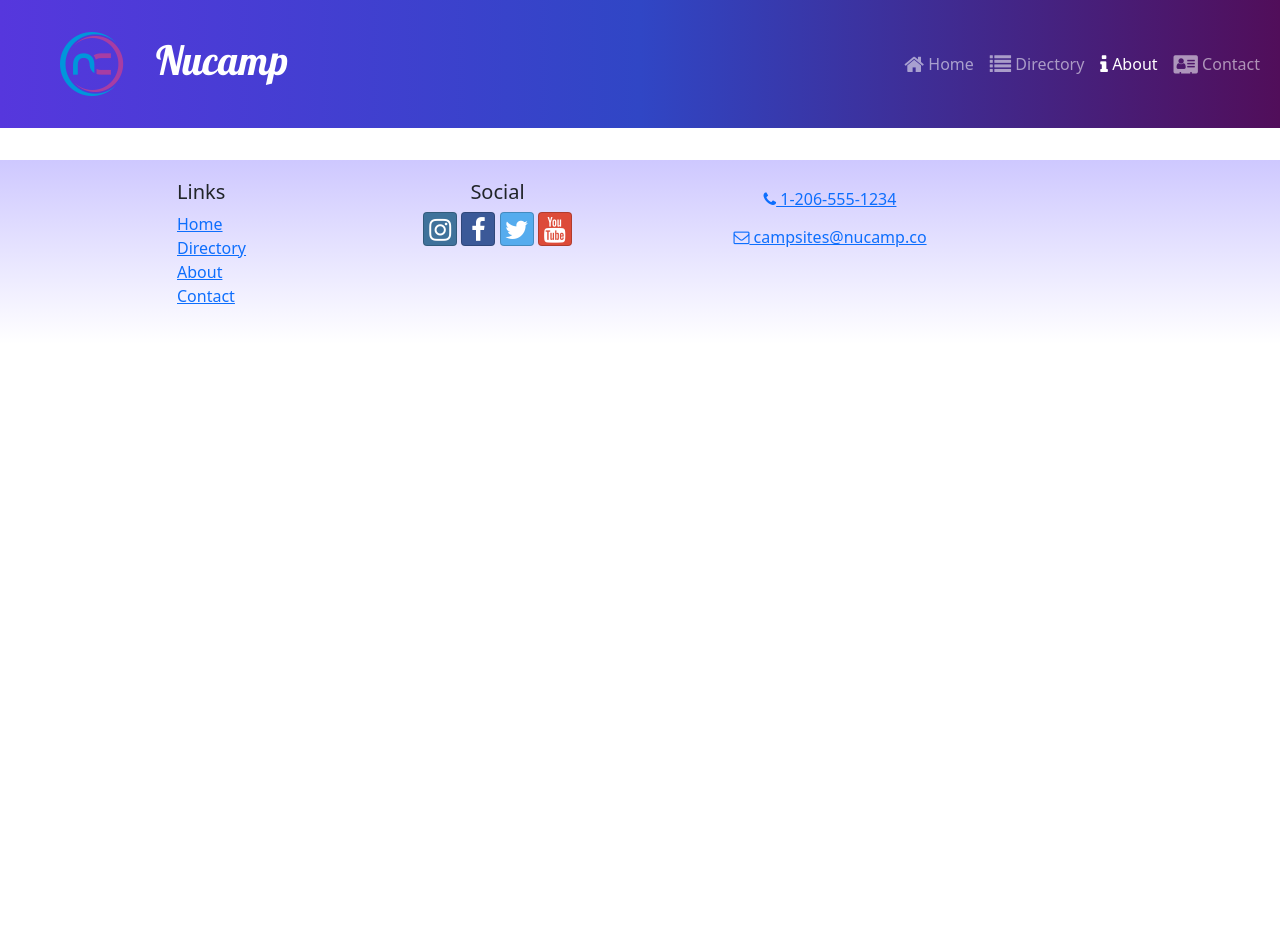
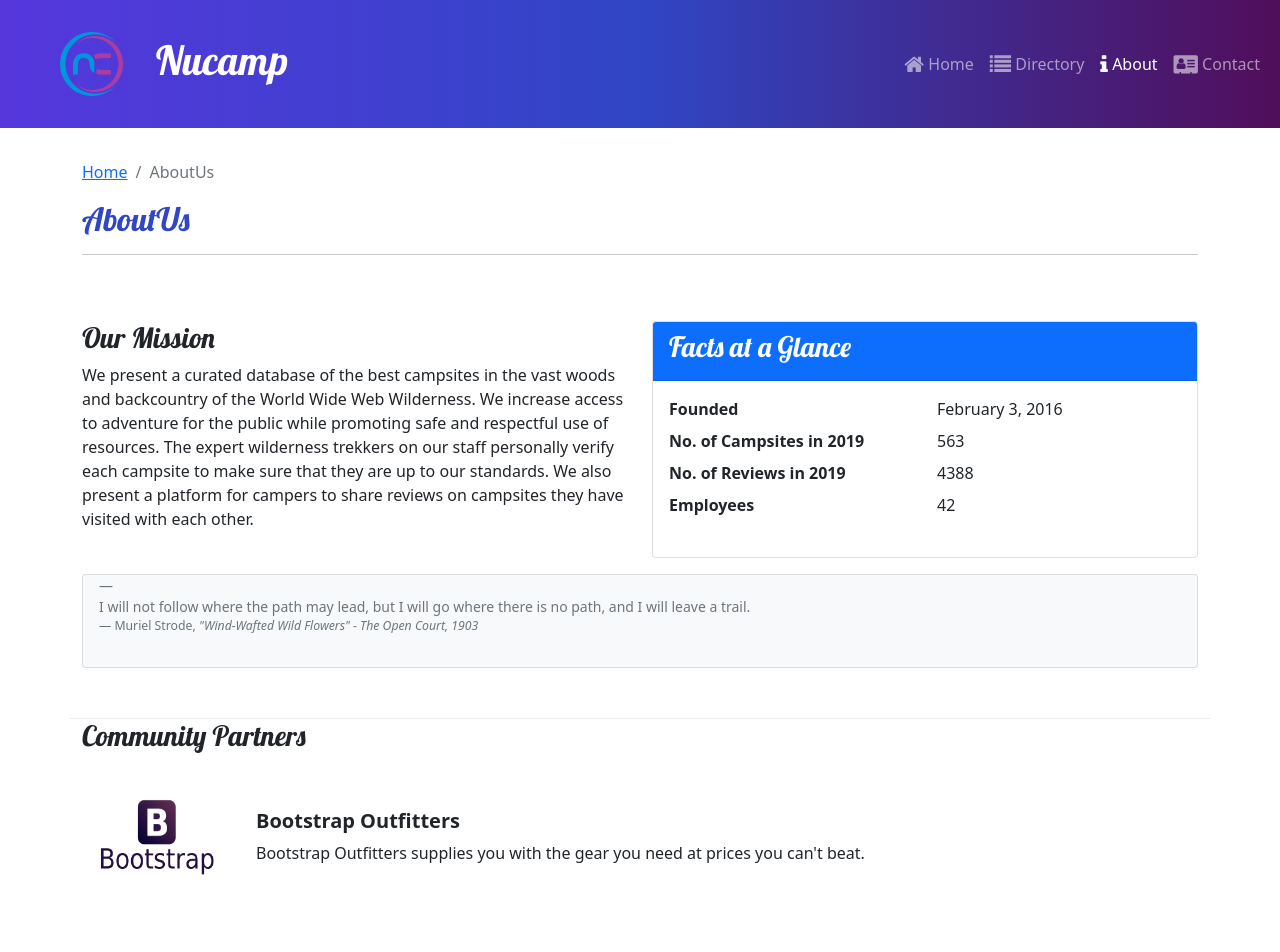
Before and after one commit to almostvenice/ReactCampsite, a React (Create React App) app: page /about in a window 1280 px wide. Shown: the top 952 px of the page. Before the commit the page ends 800 px from the top, so only its background shows below. Built offline with nearby package versions, Linux system fonts and the light colour scheme.

Commit message:
About Page

```diff
--- a/src/App.js
+++ b/src/App.js
@@ -6,6 +6,7 @@
 import Header from './components/Header';
 import Footer from './components/Footer';
 import CampsiteDetailPage from './pages/CampsiteDetailPage';
+import AboutPage from './pages/AboutPage';
 
 
 
@@ -22,6 +23,7 @@
                 path='directory/:campsiteId'
                 element={<CampsiteDetailPage/>}
             />
+            <Route path='about' element={<AboutPage/>}/>
         </Routes>
         <Footer/>
     </div>
--- a/src/features/display/DisplayList.jsx
+++ b/src/features/display/DisplayList.jsx
@@ -2,9 +2,10 @@
 import { selectFeaturedCampsite } from "../campsites/campsitesSlice";
 import DisplayCard from './DisplayCard'
 import { selectFeaturedPromotion } from './../promotions/promotionsSlice';
+import { selectFeaturedPartner } from "../partners/partnersSlice";
 
 const DisplayList = () => {
-    const items = [selectFeaturedCampsite(), selectFeaturedPromotion()]
+    const items = [selectFeaturedCampsite(), selectFeaturedPromotion(), selectFeaturedPartner()]
     return (
         <Row>
             {items.map((item, idx) => {
--- /dev/null
+++ b/src/features/partners/Partner.jsx
@@ -0,0 +1,18 @@
+const Partner = ({partner}) => {
+
+    if (partner) {
+        const {image, name, description} = partner;
+        return (
+            <>
+                <img src={image} alt={name} style={{width: '150px'}} />
+                <div className="m-4">
+                    <h5 className='fw-bold'>{name}</h5>
+                    {description}
+                </div>
+            </>
+        )
+    }
+    return null;
+}
+
+export default Partner;
--- /dev/null
+++ b/src/features/partners/PartnersList.jsx
@@ -0,0 +1,22 @@
+import {Col, Row} from 'reactstrap';
+import Partner from './Partner';
+import { selectAllPartners } from './partnersSlice';
+
+const PartnersList = () => {
+    const partners = selectAllPartners();
+    return (
+        <Col className='mt-4'>
+            <Row>
+                {partners.map(partner => {
+                    return (
+                        <div className='d-flex mb-5' key={partner.id}>
+                            <Partner partner={partner}/>
+                        </div>
+                    )
+                })}
+            </Row>
+        </Col>
+     );
+}
+
+export default PartnersList;
--- /dev/null
+++ b/src/features/partners/partnersSlice.js
@@ -0,0 +1,9 @@
+import { PARTNERS } from './../../app/shared/PARTNERS';
+
+export const selectAllPartners = () => {
+    return PARTNERS;
+}
+
+export const selectFeaturedPartner = () => {
+    return PARTNERS.find(partner => partner.featured);
+}
--- /dev/null
+++ b/src/pages/AboutPage.jsx
@@ -0,0 +1,75 @@
+import {Col, Row, Container, Card, CardBody, CardHeader} from 'reactstrap';
+import SubHeader from './../components/SubHeader';
+import PartnersList from '../features/partners/PartnersList';
+
+const AboutPage = () => {
+    return (
+        <Container>
+            <SubHeader current="AboutUs"/>
+            <Row className='row-content'>
+                <Col sm='6'>
+                    <h3>Our Mission</h3>
+                    <p>
+                        We present a curated database of the best campsites in the
+                        vast woods and backcountry of the World Wide Web Wilderness.
+                        We increase access to adventure for the public while
+                        promoting safe and respectful use of resources. The expert
+                        wilderness trekkers on our staff personally verify each
+                        campsite to make sure that they are up to our standards. We
+                        also present a platform for campers to share reviews on
+                        campsites they have visited with each other.
+                    </p>
+                </Col>
+
+                <Col sm='6'>
+                    <Card>
+                        <CardHeader className='bg-primary text-white'>
+                            <h3>Facts at a Glance</h3>
+                        </CardHeader>
+                        <CardBody>
+                            <dl className='row'>
+                                <dt className='col-6'>Founded</dt>
+                                <dd className='col-6'>February 3, 2016</dd>
+                                <dt className='col-6'>No. of Campsites in 2019</dt>
+                                <dd className='col-6'>563</dd>
+                                <dt className='col-6'>No. of Reviews in 2019</dt>
+                                <dd className='col-6'>4388</dd>
+                                <dt className='col-6'>Employees</dt>
+                                <dd className='col-6'>42</dd>
+                            </dl>
+                        </CardBody>
+                    </Card>
+                </Col>
+
+                <Col>
+                    <Card className='bg-light mt-3'>
+                        <CardBody>
+                            <blockquote className="blockquote-footer">
+                                <p>
+                                    I will not follow where the path may lead, but I
+                                    will go where there is no path, and I will leave
+                                    a trail.
+                                </p>
+                                <footer className="blockquote-footer">
+                                    Muriel Strode,{' '}
+                                    <cite title='Source Title'>
+                                        "Wind-Wafted Wild Flowers" - The Open Court,
+                                        1903
+                                    </cite>
+                                </footer>
+                            </blockquote>
+                        </CardBody>
+                    </Card>
+                </Col>
+            </Row>
+            <Row>
+                <Col xs='12'>
+                    <h3>Community Partners</h3>
+                </Col>
+                <PartnersList/>
+            </Row>
+        </Container>
+     );
+}
+
+export default AboutPage;
```
